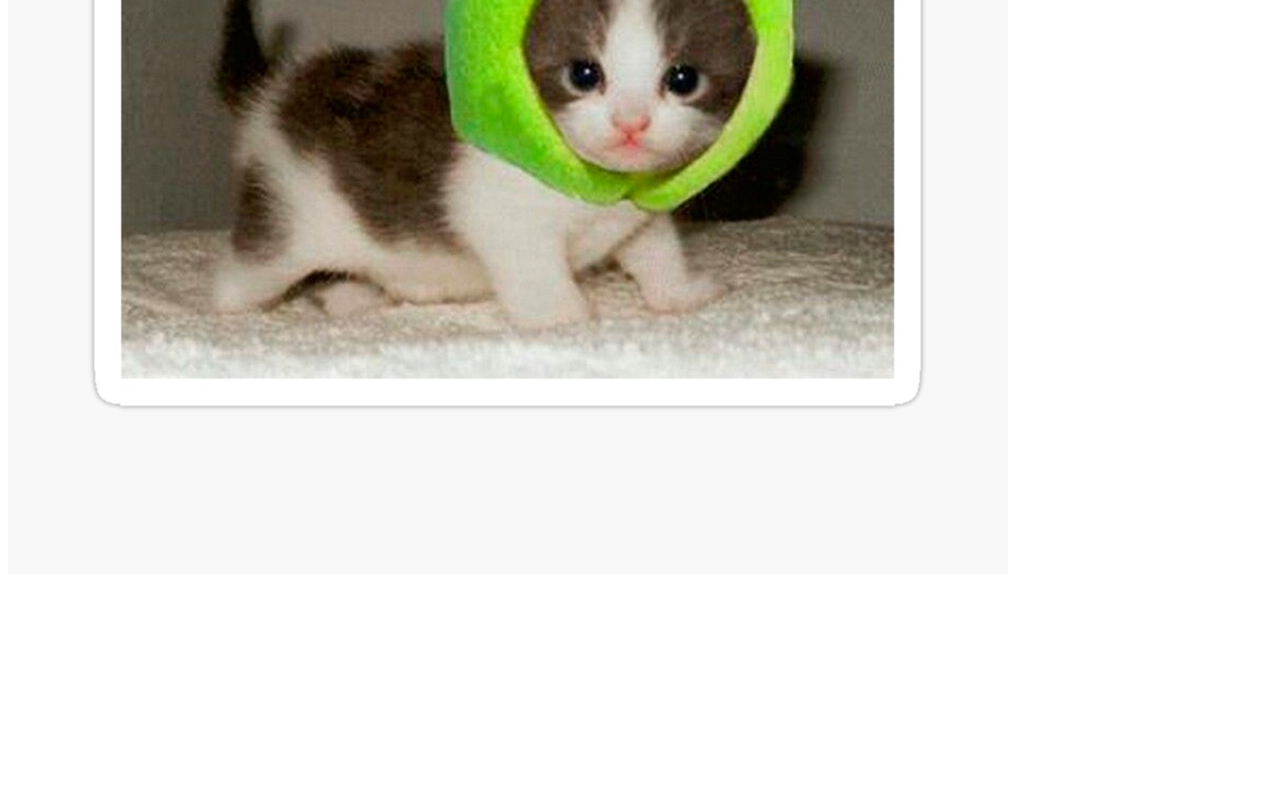
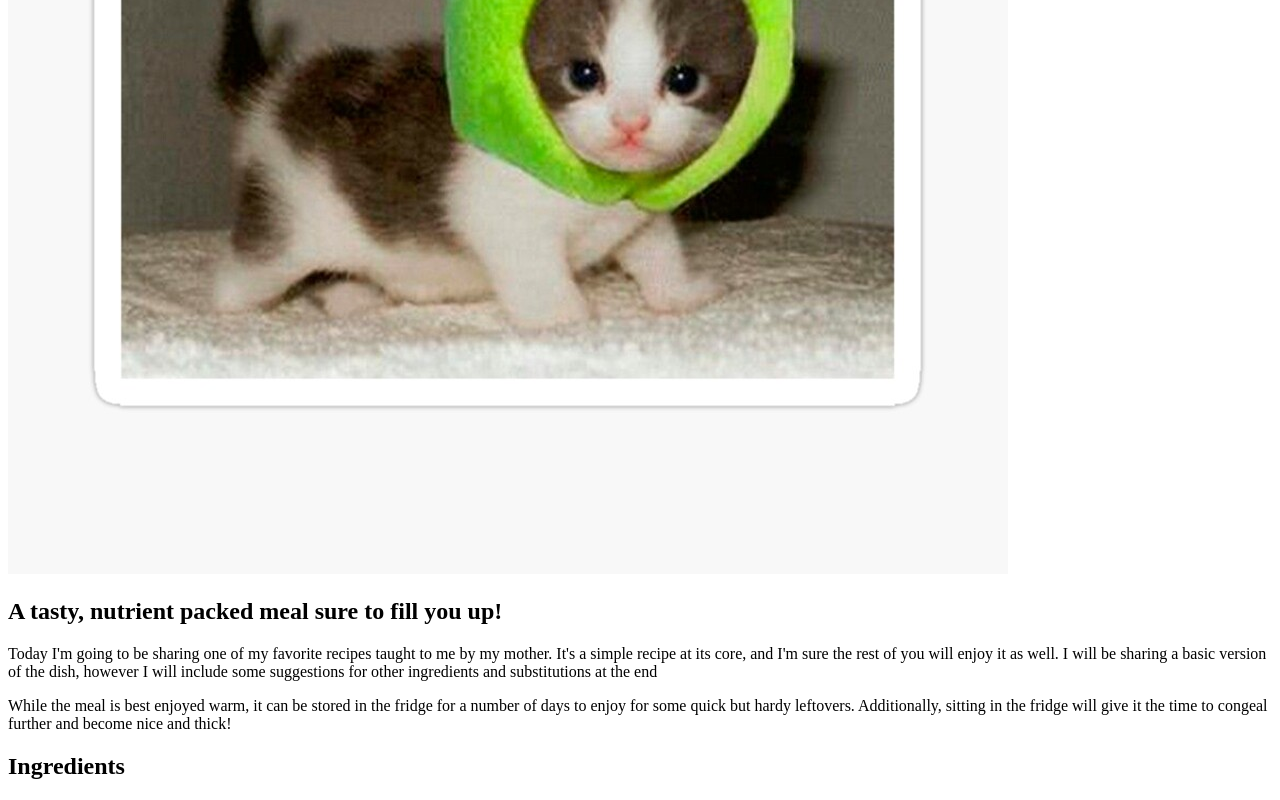
Before and after one commit to sejen1/odin-recipes, a plain HTML site: page recipes/stirFry.html in a window 1280 px wide. Shown: the part 506-1306 px from the top of the page. Before the commit the page ends 1092 px from the top, so only its background shows below. Drawn offline with Linux system fonts and the light colour scheme.

Commit message:
Add headings and introduction description to stir fry

```diff
--- a/recipes/stirFry.html
+++ b/recipes/stirFry.html
@@ -8,5 +8,14 @@
 <body>
     <h1>Stir Fry Yum Yum</h1>
     <img src="../img/kittenFrogHat.jpeg">
+    <p></p>
+    <h2>A tasty, nutrient packed meal sure to fill you up!</h2>
+    <p>Today I'm going to be sharing one of my favorite recipes taught to me by my mother.
+        It's a simple recipe at its core, and I'm sure the rest of you will enjoy it as well.
+        I will be sharing a basic version of the dish, however I will include some suggestions for other ingredients and substitutions at the end
+    </p>
+    <p>While the meal is best enjoyed warm, it can be stored in the fridge for a number of days to enjoy for some quick but hardy leftovers.  Additionally, sitting in the fridge will give it the time to congeal further and become nice and thick!</p>
+
+    <h2><strong>Ingredients</strong></h2>
 </body>
 </html>
```
